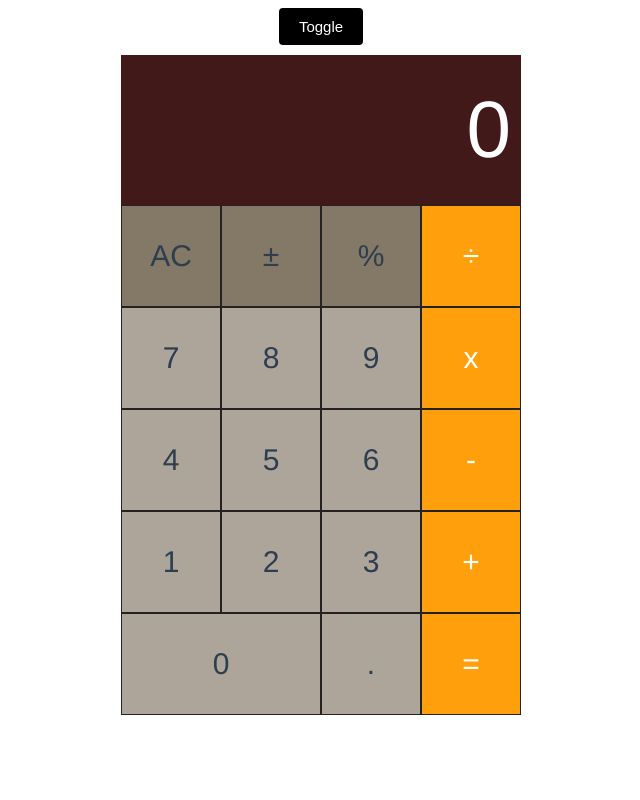
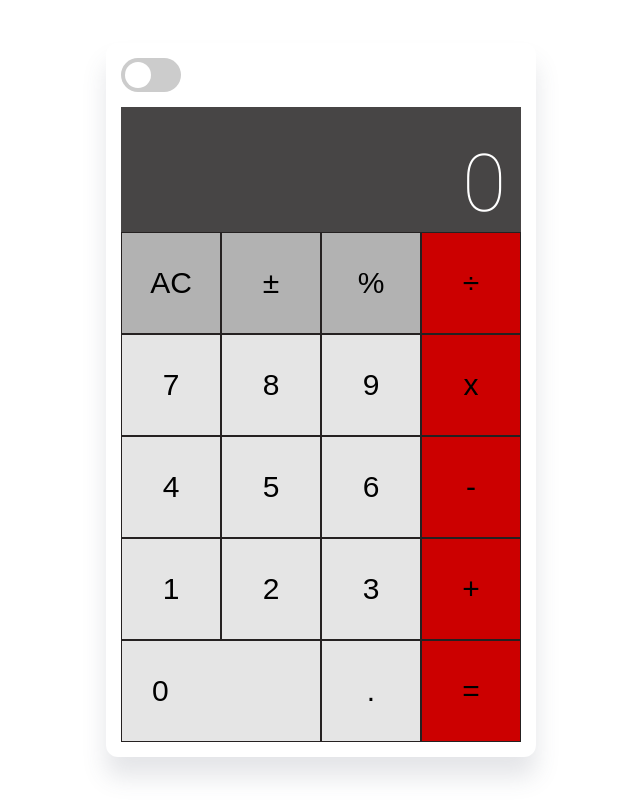
Before and after one commit to chrixempire/calculator-v2, a Vue app: page / in a window 1280 px wide. Shown: the whole page, without its empty margins (319-959 px from the left). Built offline with nearby package versions, Linux system fonts and the light colour scheme.

Commit message:
new code

```diff
--- a/index.html
+++ b/index.html
@@ -1,13 +1,21 @@
 <!DOCTYPE html>
 <html lang="en">
+
 <head>
   <meta charset="UTF-8">
   <link rel="icon" href="/favicon.ico">
+  <link rel="preconnect" href="https://fonts.googleapis.com">
+  <link rel="preconnect" href="https://fonts.gstatic.com" crossorigin>
+  <link
+    href="https://fonts.googleapis.com/css2?family=Roboto:ital,wght@0,100;0,300;0,400;0,500;0,700;0,900;1,100;1,300;1,400;1,500;1,700;1,900&display=swap"
+    rel="stylesheet">
   <meta name="viewport" content="width=device-width, initial-scale=1.0">
   <title>Vite App</title>
 </head>
+
 <body>
   <div id="app"></div>
   <script type="module" src="/src/main.js"></script>
 </body>
+
 </html>
--- a/src/App.vue
+++ b/src/App.vue
@@ -5,23 +5,31 @@
 </template>
 
 <script>
-import Calculator from './components/Calculator.vue'
+import Calculator from "./components/Calculator.vue";
 
 export default {
-  name: 'app',
+  name: "App",
   components: {
-    Calculator
-  }
-}
+    Calculator,
+  },
+};
 </script>
 
 <style>
+html, body {
+  height: 100%;
+  margin: 0;
+}
 #app {
-  font-family: 'Avenir', Helvetica, Arial, sans-serif;
-  -webkit-font-smoothing: antialiased;
-  -moz-osx-font-smoothing: grayscale;
-  text-align: center;
-  color: #2c3e50;
-  /* margin-top: 60px; */
+  font-family: Arial, sans-serif;
+  width: 100%;
+  height: 100%;
+  display: flex;
+  justify-content: center;
+  align-items: center;
+}
+.call{
+  border: 1px solid red;
+  width: 100%;
 }
 </style>
--- a/src/assets/main.css
+++ b/src/assets/main.css
@@ -1,35 +1 @@
-/* @import './base.css';
-
-#app {
-  max-width: 1280px;
-  margin: 0 auto;
-  padding: 2rem;
-  font-weight: normal;
-}
-
-a,
-.green {
-  text-decoration: none;
-  color: hsla(160, 100%, 37%, 1);
-  transition: 0.4s;
-  padding: 3px;
-}
-
-@media (hover: hover) {
-  a:hover {
-    background-color: hsla(160, 100%, 37%, 0.2);
-  }
-}
-
-@media (min-width: 1024px) {
-  body {
-    display: flex;
-    place-items: center;
-  }
-
-  #app {
-    display: grid;
-    grid-template-columns: 1fr 1fr;
-    padding: 0 2rem;
-  }
-} */
+@import url("https://fonts.googleapis.com/css2?family=Roboto:ital,wght@0,100;0,300;0,400;0,500;0,700;0,900;1,100;1,300;1,400;1,500;1,700;1,900&display=swap")
--- a/src/components/Calculator.vue
+++ b/src/components/Calculator.vue
@@ -1,107 +1,37 @@
 <template>
-  <div class="overall">
-    <button @click="toggleBtnColorChange">Toggle</button>
-
-    <div class="calculator">
-      <div class="display" :class="{ 'toggle-display': !btnColorChange }">
+  <div class="overall-container">
+    <div>
+      <Togglebtn :checked="btnColorChange" @click="toggleBtnColorChange" />
+    </div>
+    <div class="calculator" :class="{ theme: !btnColorChange }">
+      <div class="display">
         <p>{{ calculatorValue || "0" }}</p>
       </div>
-      <div
-        @click="clear"
-        class="btn secondary"
-        :class="{ 'toggle-secondary': !btnColorChange }"
-      >
-        AC
-      </div>
-      <div
-        @click="sign"
-        class="btn secondary"
-        :class="{ 'toggle-secondary': !btnColorChange }"
-      >
-        ±
-      </div>
-      <div
-        @click="percent"
-        class="btn secondary"
-        :class="{ 'toggle-secondary': !btnColorChange }"
-      >
-        %
-      </div>
-      <div
-        @click="divide"
-        class="btn operator"
-        :class="{ 'toggle-operator': !btnColorChange }"
-      >
-        ÷
-      </div>
-      <div @click="append('7')" class="btn" :class="{ 'toggle-btn': !btnColorChange }">
-        7
-      </div>
-      <div @click="append('8')" class="btn" :class="{ 'toggle-btn': !btnColorChange }">
-        8
-      </div>
-      <div @click="append('9')" class="btn" :class="{ 'toggle-btn': !btnColorChange }">
-        9
-      </div>
-      <div
-        @click="multiply"
-        class="btn operator"
-        :class="{ 'toggle-operator': !btnColorChange }"
-      >
-        x
-      </div>
-      <div @click="append('4')" class="btn" :class="{ 'toggle-btn': !btnColorChange }">
-        4
-      </div>
-      <div @click="append('5')" class="btn" :class="{ 'toggle-btn': !btnColorChange }">
-        5
-      </div>
-      <div @click="append('6')" class="btn" :class="{ 'toggle-btn': !btnColorChange }">
-        6
-      </div>
-      <div
-        @click="minus"
-        class="btn operator"
-        :class="{ 'toggle-operator': !btnColorChange }"
-      >
-        -
-      </div>
-      <div @click="append('1')" class="btn" :class="{ 'toggle-btn': !btnColorChange }">
-        1
-      </div>
-      <div @click="append('2')" class="btn" :class="{ 'toggle-btn': !btnColorChange }">
-        2
-      </div>
-      <div @click="append('3')" class="btn" :class="{ 'toggle-btn': !btnColorChange }">
-        3
-      </div>
-      <div
-        @click="Add"
-        class="btn operator"
-        :class="{ 'toggle-operator': !btnColorChange }"
-      >
-        +
-      </div>
-      <div
-        @click="append('0')"
-        class="btn zero"
-        :class="{ 'toggle-btn': !btnColorChange }"
-      >
-        0
-      </div>
-      <div @click="point" class="btn" :class="{ 'toggle-btn': !btnColorChange }">.</div>
-      <div
-        @click="equal"
-        class="btn operator"
-        :class="{ 'toggle-operator': !btnColorChange }"
-      >
-        =
-      </div>
+      <div @click="clear" class="btn secondary">AC</div>
+      <div @click="sign" class="btn secondary">±</div>
+      <div @click="percent" class="btn secondary">%</div>
+      <div @click="divide" class="btn operator">÷</div>
+      <div @click="append('7')" class="btn">7</div>
+      <div @click="append('8')" class="btn">8</div>
+      <div @click="append('9')" class="btn">9</div>
+      <div @click="multiply" class="btn operator">x</div>
+      <div @click="append('4')" class="btn">4</div>
+      <div @click="append('5')" class="btn">5</div>
+      <div @click="append('6')" class="btn">6</div>
+      <div @click="minus" class="btn operator">-</div>
+      <div @click="append('1')" class="btn">1</div>
+      <div @click="append('2')" class="btn">2</div>
+      <div @click="append('3')" class="btn">3</div>
+      <div @click="Add" class="btn operator">+</div>
+      <div @click="append('0')" class="btn zero">0</div>
+      <div @click="point" class="btn">.</div>
+      <div @click="equal" class="btn operator">=</div>
     </div>
   </div>
 </template>
 
 <script>
+import Togglebtn from "./Togglebtn.vue";
 export default {
   data() {
     return {
@@ -110,13 +40,15 @@ export default {
       calculatorValue: "",
       operator: null,
       operatorClicked: false,
-      btnColorChange: true,
+      btnColorChange: false,
     };
+  },
+  components: {
+    Togglebtn,
   },
   methods: {
     toggleBtnColorChange() {
       this.btnColorChange = !this.btnColorChange;
-      console.log("work", this.btnColorChange);
     },
     append(number) {
       if (this.operationClicked) {
@@ -125,6 +57,7 @@ export default {
       }
       this.calculatorValue = `${this.calculatorValue}${number}`;
     },
+
     point() {
       if (this.calculatorValue.indexOf(".") === -1) {
         this.append(".");
@@ -163,104 +96,151 @@ export default {
           : `-${this.calculatorValue}`;
     },
     equal() {
-      this.calculatorValue = `${this.operator(
-        parseFloat(this.previousValue),
-        parseFloat(this.calculatorValue)
-      )}`;
+      if (this.operator && this.calculatorValue !== "") {
+        let result = this.operator(
+          parseFloat(this.previousValue),
+          parseFloat(this.calculatorValue)
+        );
+        if (Number.isFinite(result) && result % 1 !== 0) {
+          let resultString = result.toString();
+          let decimalIndex = resultString.indexOf(".");
+          if (decimalIndex !== -1 && resultString.length - decimalIndex > 7) {
+            this.calculatorValue = result.toFixed(7);
+          } else {
+            this.calculatorValue = `${result}`;
+          }
+        } else {
+          this.calculatorValue = `${result}`;
+        }
+
+        this.previousValue = null;
+        this.operator = null;
+      }
+      this.operationClicked = true;
     },
+
     percent() {
-      this.calculatorValue = parseFloat(this.calculatorValue) / 100;
+      let result = parseFloat(this.calculatorValue) / 100;
+      if (Number.isFinite(result) && result % 1 !== 0) {
+        let resultString = result.toString();
+        let decimalIndex = resultString.indexOf(".");
+        if (decimalIndex !== -1 && resultString.length - decimalIndex > 7) {
+          this.calculatorValue = result.toFixed(7);
+        } else {
+          this.calculatorValue = `${result}`;
+        }
+      } else {
+        this.calculatorValue = `${result}`;
+      }
     },
   },
 };
 </script>
 
+<style>
+:root {
+  --bg-color: rgb(66, 25, 25);
+  --bg-hover-color: rgb(50, 30, 0, 0.2);
+  --btn-bg-color: rgb(50, 30, 0, 0.4);
+  --secondary-bg-color: rgb(50, 30, 0, 0.6);
+  --secondary-bg-hover-color: rgb(50, 30, 0, 0.4);
+  --operator-bg-color: rgb(255, 159, 12);
+  --operator-bg-hover-color: rgba(255, 159, 12, 0.8);
+  --display-text-color: white;
+  --btn-text-color: white;
+}
+.theme {
+  --display-text-color: white;
+  --bg-color: rgb(71, 69, 69);
+  --bg-hover-color: rgba(0, 0, 0, 0.04);
+  --btn-bg-color: rgba(0, 0, 0, 0.1);
+  --btn-text-color: black;
+  --secondary-bg-color: rgba(0, 0, 0, 0.3);
+  --secondary-bg-hover-color: rgba(0, 0, 0, 0.1);
+  --operator-bg-color: #cc0000;
+  --operator-bg-hover-color: rgb(204, 0, 0, 0.8);
+}
+</style>
+
 <style scoped>
+.overall-container {
+  display: flex;
+  max-width: 400px;
+  width: 100%;
+  justify-content: center;
+  align-items: flex-start;
+  flex-direction: column;
+  gap: 15px;
+  margin: auto;
+  padding: 15px;
+  border-radius: 12px;
+  box-shadow: 0px 20px 24px rgba(71, 83, 103, 0.15);
+}
 .calculator {
   margin: 0 auto;
-  width: 400px;
+  width: 100%;
   font-size: 30px;
   display: grid;
   grid-template-columns: repeat(4, 1fr);
   grid-auto-rows: minmax(50px, auto);
 }
 
-button {
-  padding: 10px 20px;
-  background: black;
-  width: auto;
-  outline: none;
-  border: 0px;
-  margin-bottom: 10px;
-  border-radius: 4px;
-  color: white;
-  font-size: 15px;
-}
 .display {
-  height: 150px;
-
+  height: 125px;
   grid-column: 1 / 5;
-  background-color: rgb(66, 25, 25);
-
-  color: white;
+  background-color: var(--bg-color);
+  color: var(--display-text-color);
   text-align: right;
   display: flex;
   justify-content: flex-end;
-  align-items: center;
-  padding: 0px 10px;
+  align-items: flex-start;
+  padding-right: 15px;
 }
-p {
+.display p {
   font-size: 80px;
-  font-weight: 200;
-}
-.zero {
-  grid-column: 1 / 3;
-  height: 70px;
+  font-family: "Roboto", sans-serif;
+  font-weight: 100;
+  font-style: normal;
+  height: 100%;
+  margin-top: 30px;
 }
 
 .btn {
-  background-color: rgb(50, 30, 0, 0.4);
+  background-color: var(--btn-bg-color);
   height: 100px;
+  color: var(--btn-text-color);
   border: 1px solid rgb(37, 33, 33);
   text-align: center;
   display: flex;
   justify-content: center;
   align-items: center;
+  cursor: pointer;
+}
+.zero {
+  grid-column: 1 / 3;
+  height: 100px;
+  text-align: left;
+  display: flex;
+  justify-content: flex-start;
+  align-items: center;
+  padding-left: 30px;
 }
 .btn:hover {
-  background-color: rgb(50, 30, 0, 0.2);
+  background-color: var(--bg-hover-color);
 }
 .secondary {
-  background-color: rgb(50, 30, 0, 0.6);
+  background-color: var(--secondary-bg-color);
 }
 .secondary:hover {
-  background-color: rgb(50, 30, 0, 0.4);
+  background-color: var(--secondary-bg-hover-color);
 }
 .operator {
-  background-color: rgb(255, 159, 12);
-  color: white;
+  background-color: var(--operator-bg-color);
 }
 .operator:hover {
-  background-color: rgba(255, 159, 12, 0.8);
+  background-color: var(--operator-bg-hover-color);
 }
-.btn,
 .operator {
   cursor: pointer;
 }
-
-.toggle-operator {
-  background-color: #cc0000;
-}
-.toggle-operator:hover {
-  background-color: rgb(204, 0, 0, 0.8);
-}
-.toggle-secondary {
-  background-color: rgba(0, 0, 0, 0.3);
-}
-.toggle-btn {
-  background-color: rgba(0, 0, 0, 0.1);
-}
-.toggle-display {
-  background-color: rgb(71, 69, 69);
-}
 </style>
--- /dev/null
+++ b/src/components/Togglebtn.vue
@@ -0,0 +1,78 @@
+<template>
+  <div>
+    <label class="switch">
+      <input type="checkbox" :checked="checked"  @click="$emit('click')" />
+      <span class="slider round"></span>
+    </label>
+  </div>
+</template>
+
+<script setup>
+import { defineProps } from 'vue';
+
+const props = defineProps({
+  checked: Boolean,
+});
+</script>
+
+<style scoped>
+.switch {
+  position: relative;
+  display: inline-block;
+  width: 60px;
+  height: 34px;
+}
+
+.switch input {
+  opacity: 0;
+  width: 0;
+  height: 0;
+}
+
+.slider {
+  position: absolute;
+  cursor: pointer;
+  top: 0;
+  left: 0;
+  right: 0;
+  bottom: 0;
+  background-color: #ccc;
+  -webkit-transition: 0.4s;
+  transition: 0.4s;
+}
+
+.slider:before {
+  position: absolute;
+  content: "";
+  height: 26px;
+  width: 26px;
+  left: 4px;
+  bottom: 4px;
+  background-color: white;
+  -webkit-transition: 0.4s;
+  transition: 0.4s;
+}
+
+input:checked + .slider {
+  background-color: #2196f3;
+}
+
+input:focus + .slider {
+  box-shadow: 0 0 1px #2196f3;
+}
+
+input:checked + .slider:before {
+  -webkit-transform: translateX(26px);
+  -ms-transform: translateX(26px);
+  transform: translateX(26px);
+}
+
+/* Rounded sliders */
+.slider.round {
+  border-radius: 34px;
+}
+
+.slider.round:before {
+  border-radius: 50%;
+}
+</style>
```
Also changed, not shown: 1 other file (tests, documents, lock files or other folders). Lines whose indentation alone changed are shown as unchanged.
